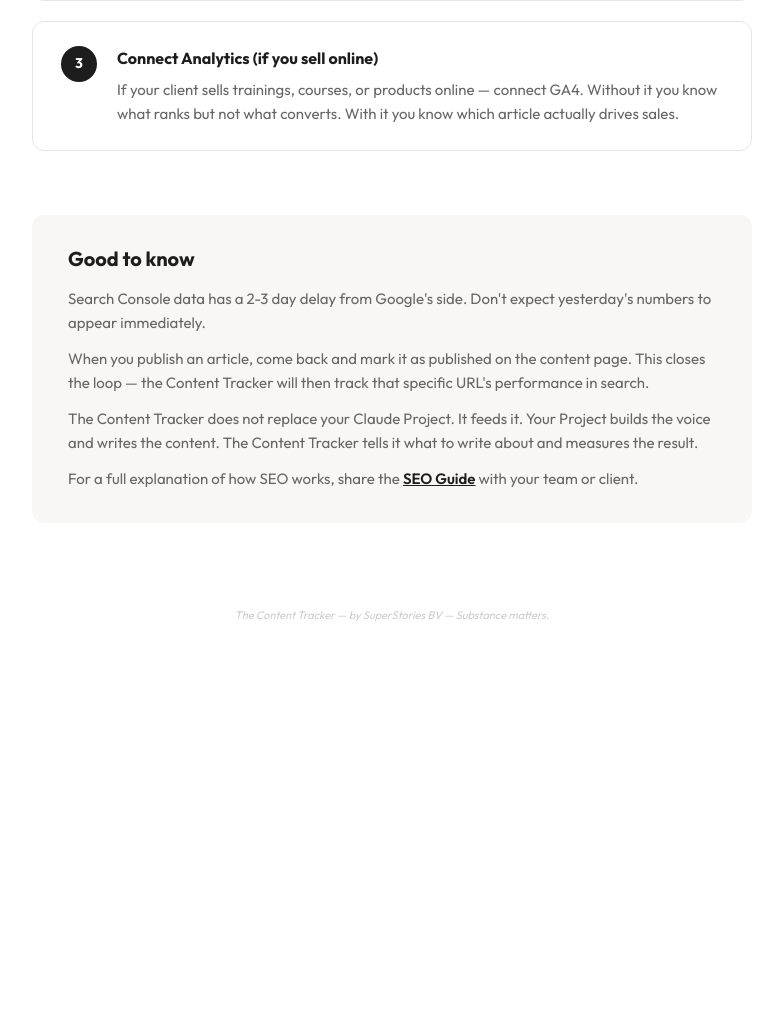
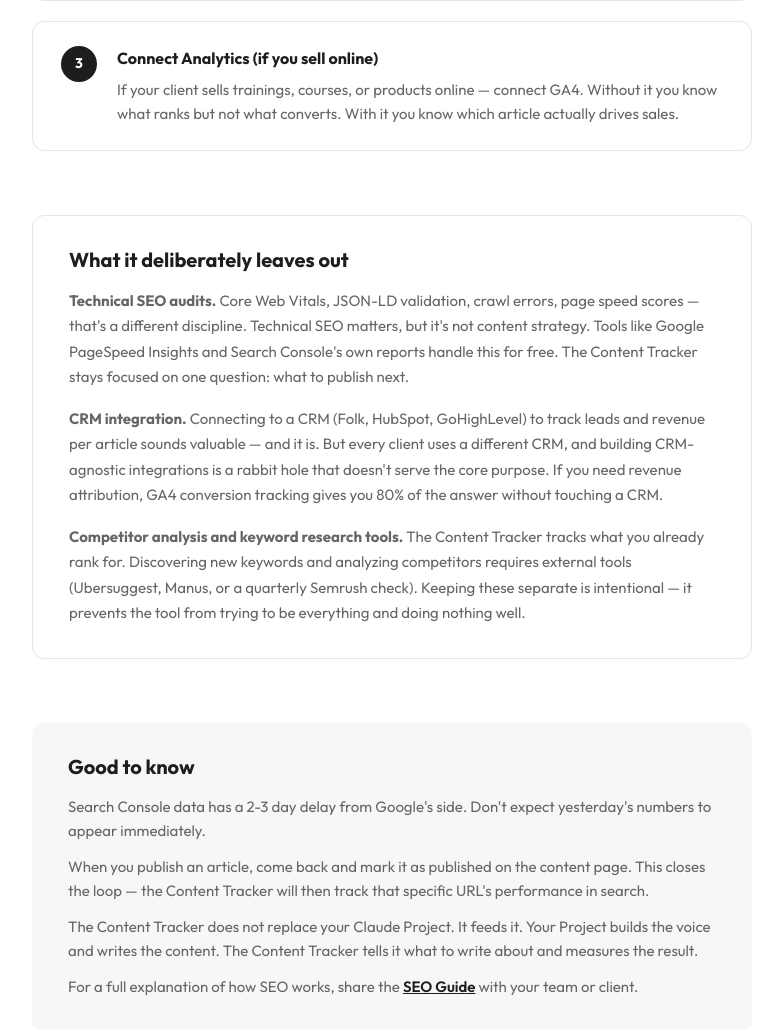
Before and after one commit to SuperStoriesAmsterdam/ContentTracker, a Flask app: page /manual in a window 1280 px wide. Shown: the part 4644-5674 px from the top of the page, without its empty margins (248-1031 px from the left). Before the commit the page ends 5265 px from the top, so only its background shows below. Run offline with Flask 3, Linux system fonts and the light colour scheme; some libraries are stand-ins or nearby versions.

Commit message:
Add 'what it deliberately leaves out' section to manual
Technical SEO, CRM integration, competitor analysis — explained
why these are intentionally excluded to keep the tool focused.

Co-Authored-By: Claude Opus 4.6 (1M context) <noreply@anthropic.com>

```diff
--- a/templates/manual.html
+++ b/templates/manual.html
@@ -248,6 +248,20 @@
         </div>
     </div>
 
+    <!-- What it deliberately leaves out -->
+    <div style="max-width: 720px; margin: 0 auto 64px; border: 1px solid #E8E6E2; border-radius: 12px; padding: 32px 36px;">
+        <h3 style="font-size: 20px; font-weight: 700; margin-bottom: 16px;">What it deliberately leaves out</h3>
+        <p style="font-size: 15px; color: #666; line-height: 1.7; margin-bottom: 16px;">
+            <strong>Technical SEO audits.</strong> Core Web Vitals, JSON-LD validation, crawl errors, page speed scores — that's a different discipline. Technical SEO matters, but it's not content strategy. Tools like Google PageSpeed Insights and Search Console's own reports handle this for free. The Content Tracker stays focused on one question: what to publish next.
+        </p>
+        <p style="font-size: 15px; color: #666; line-height: 1.7; margin-bottom: 16px;">
+            <strong>CRM integration.</strong> Connecting to a CRM (Folk, HubSpot, GoHighLevel) to track leads and revenue per article sounds valuable — and it is. But every client uses a different CRM, and building CRM-agnostic integrations is a rabbit hole that doesn't serve the core purpose. If you need revenue attribution, GA4 conversion tracking gives you 80% of the answer without touching a CRM.
+        </p>
+        <p style="font-size: 15px; color: #666; line-height: 1.7; margin: 0;">
+            <strong>Competitor analysis and keyword research tools.</strong> The Content Tracker tracks what you already rank for. Discovering new keywords and analyzing competitors requires external tools (Ubersuggest, Manus, or a quarterly Semrush check). Keeping these separate is intentional — it prevents the tool from trying to be everything and doing nothing well.
+        </p>
+    </div>
+
     <!-- Good to know -->
     <div style="background: #F8F7F5; border-radius: 12px; padding: 32px 36px; max-width: 720px; margin: 0 auto 64px;">
         <h3 style="font-size: 20px; font-weight: 700; margin-bottom: 16px;">Good to know</h3>
```
